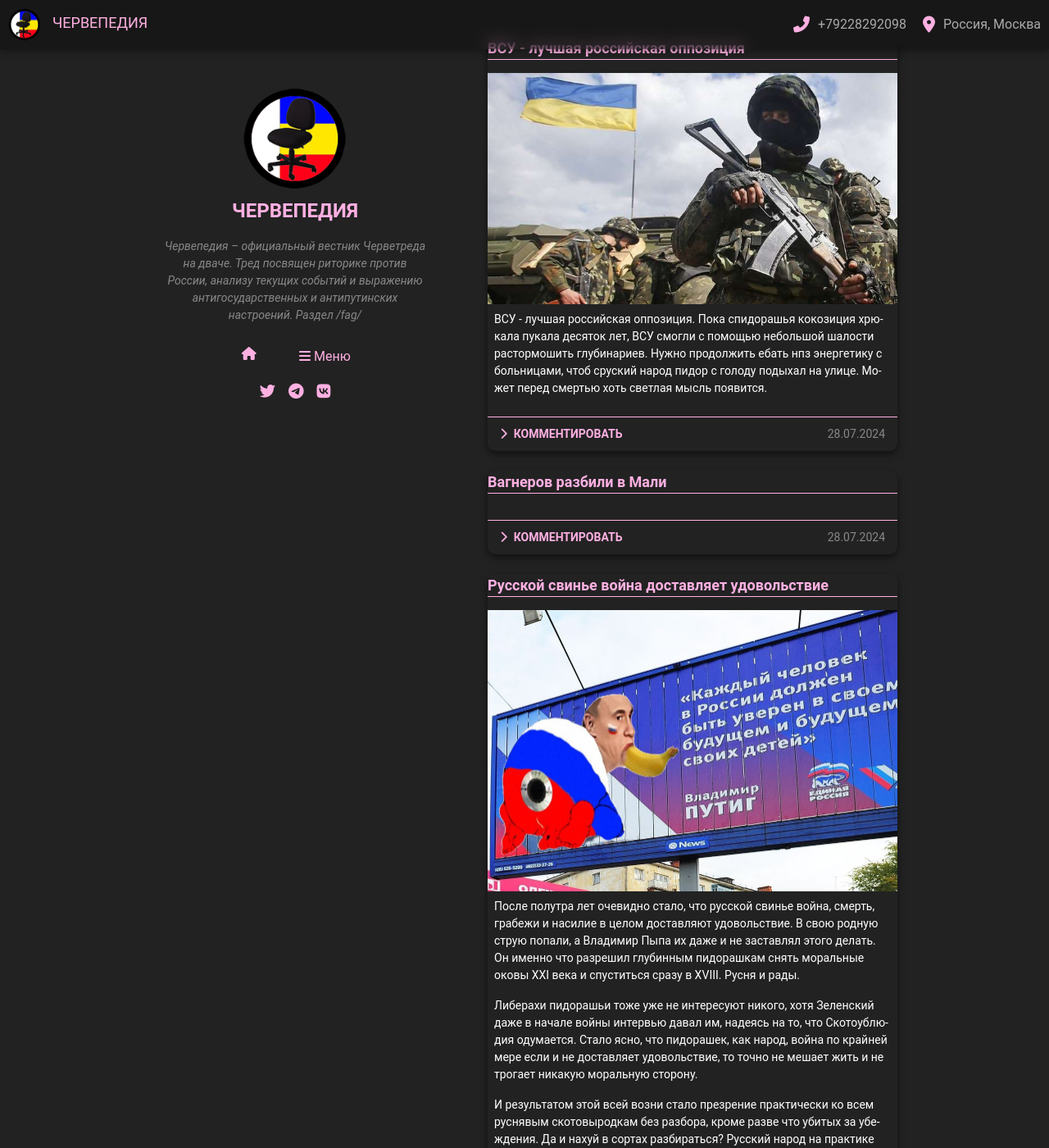
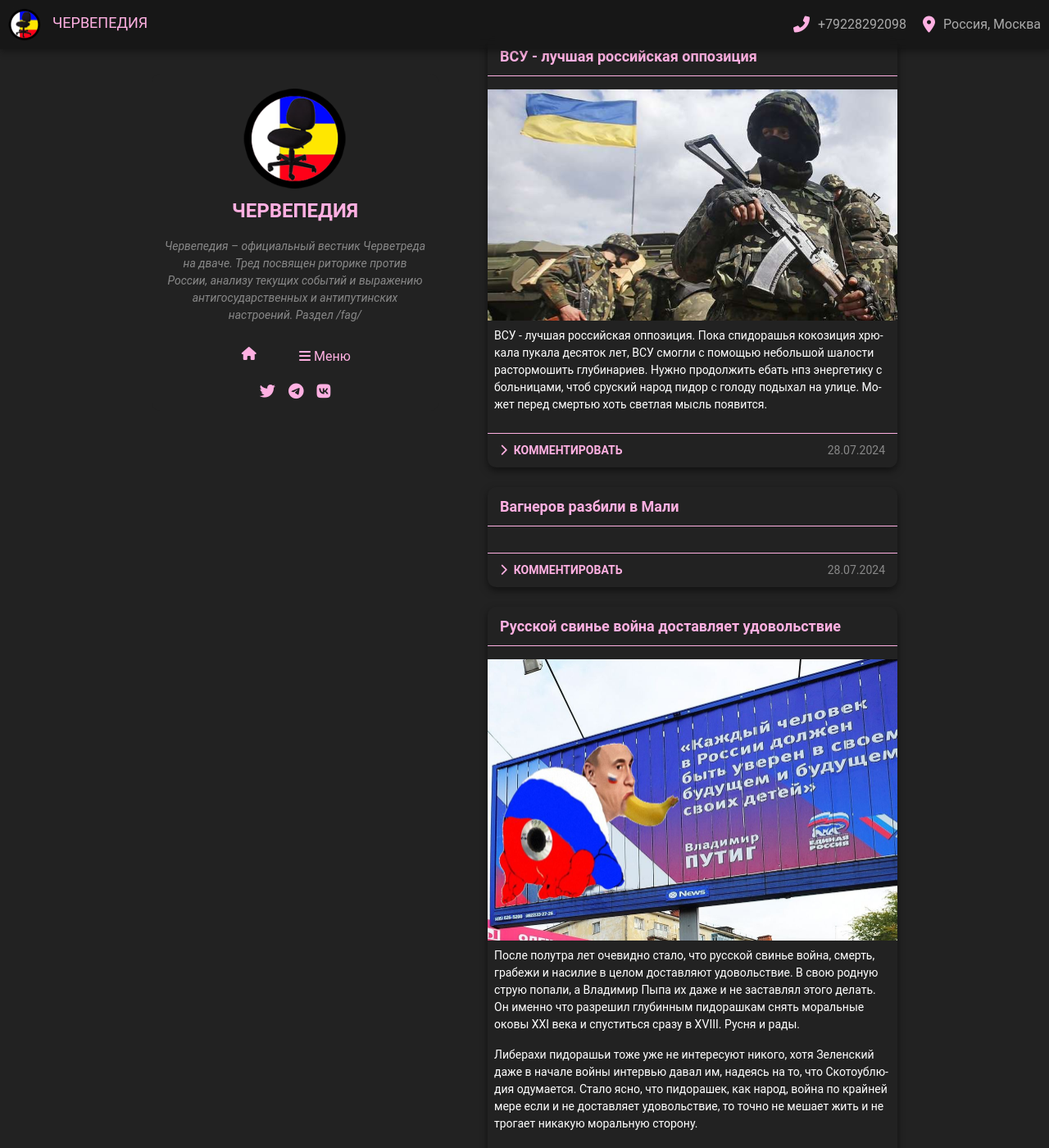
Before and after one commit to chervepedia/chervepedia.github.io, a Jekyll site: the page built from index.html, in a window 1280 px wide and 1400 px high. Shown: the whole window at 82% size. Built offline with Jekyll 4.4.1, drawn with Linux system fonts in a browser that asks for light colours; a script that is not in the unit is left out; the list of posts is cut into pages by our own code; comment, search, counter and statistics services are not loaded.

Commit message:
Update style.css

```diff
--- a/assets/css/style.css
+++ b/assets/css/style.css
@@ -229,11 +229,7 @@
     background: transparent;
 }
 
-/* Обнуление отступов между заголовком и изображением */
-.post-header, .post-image-wrapper {
-    margin: 0;
-    padding: 0;
-}
+
 
 /* Стили для изображения поста */
 .post-image-wrapper img {
```
